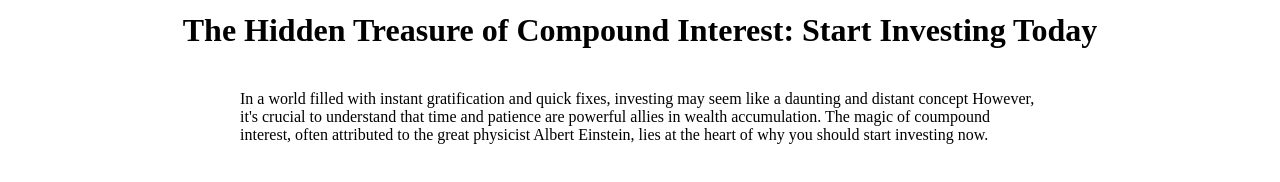
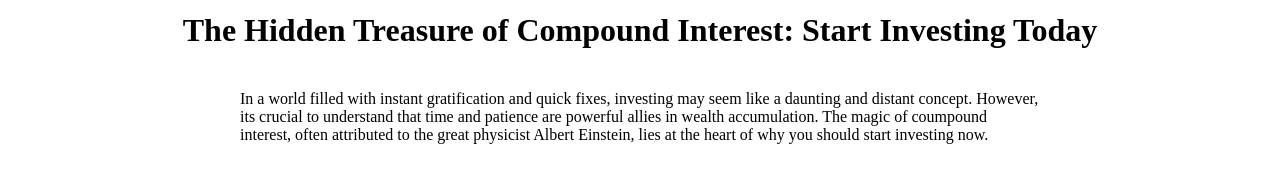
Before and after one commit to marionlouis1/interest-calculator, a Next.js app: page /blog in a window 1280 px wide. Shown: the part 130-312 px from the top of the page. Built offline with nearby package versions, Linux system fonts and the light colour scheme.

Commit message:
fix quotation mark

```diff
--- a/pages/blog.js
+++ b/pages/blog.js
@@ -22,8 +22,8 @@ export default function Blog() {
         <main>
             <h1>The Hidden Treasure of Compound Interest: Start Investing Today</h1>
                 <p className="blog-content">
-                    In a world filled with instant gratification and quick fixes, investing may seem like a daunting and distant concept
-                    However, it's crucial to understand that time and patience are powerful allies in wealth accumulation. The magic of coumpound interest, often attributed to the great physicist Albert Einstein, lies at the heart of why you should start investing now.
+                    In a world filled with instant gratification and quick fixes, investing may seem like a daunting and distant concept.
+                    However, its crucial to understand that time and patience are powerful allies in wealth accumulation. The magic of coumpound interest, often attributed to the great physicist Albert Einstein, lies at the heart of why you should start investing now.
                 </p>
 
         </main>
```
